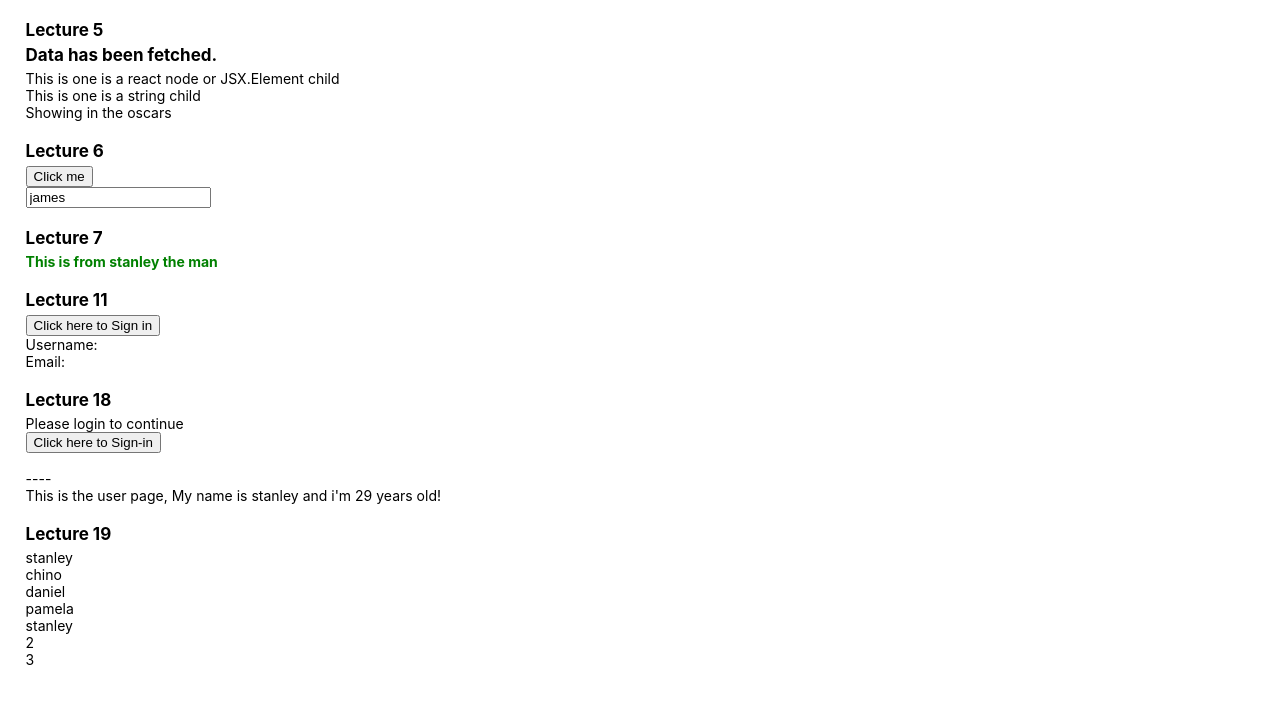
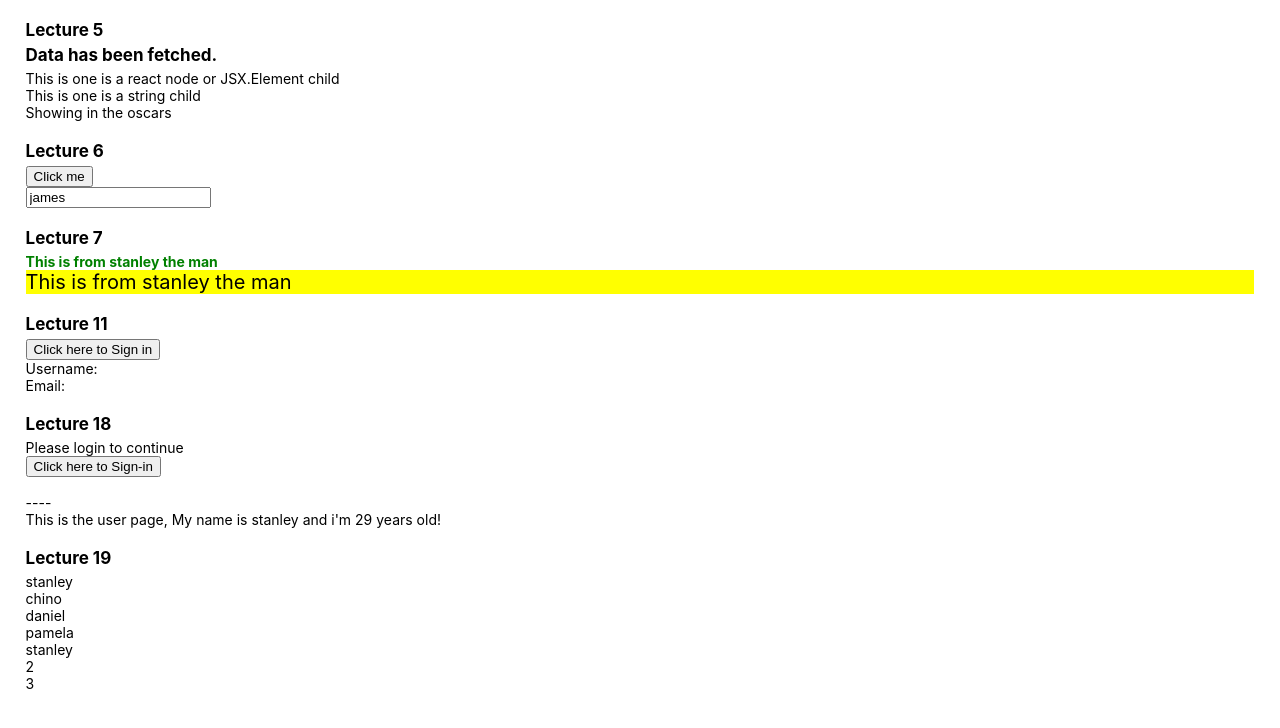
Before and after one commit to stanleychukwu17/react-typescript-1, a React (Create React App) app: page / in a window 1280 px wide. Shown: the top 728 px of the page. Built offline with nearby package versions, Linux system fonts and the light colour scheme.

Commit message:
worked on lecture 7, playing around with passing props that are css styles

```diff
--- a/src/App.tsx
+++ b/src/App.tsx
@@ -9,7 +9,7 @@ import Oscar from './components/5/Oscar';
 // lecture-6 - Event props & lecture-7 style props
 import Button from './components/6/Button';
 import Input from './components/6/Input';
-import Container from './components/7/Container';
+import Container, { Container2 } from './components/7/Container';
 
 // please note that props can also be destructured
 // const get_user = ({name, age, gender} : userProps) => this is me right here
@@ -57,6 +57,7 @@ function App() {
       <div className='cover'>
         <h1>Lecture 7</h1>
         <Container style={{color: 'green', fontWeight: 'bold'}} />
+        <Container2 background='yellow' fontSize={20} />
       </div>
 
       <div className='cover'>
--- a/src/components/7/Container.tsx
+++ b/src/components/7/Container.tsx
@@ -3,18 +3,22 @@ type containerProps = {
 }
 
 interface container2Props {
-
+    caller?: 'stanley' | 'daniel'
 }
 
 export default function Container(props: containerProps) {
-  return (
-    <div style={props.style}>
-        This is from stanley the man
-    </div>
-  )
+    return (
+        <div style={props.style}>
+            This is from stanley the man
+        </div>
+    )
 }
 
 
-export function container_2 (props: container2Props) {
-
+export function Container2 ({caller, ...attr}: container2Props & React.CSSProperties) {
+    return (
+        <div style={attr}>
+            This is from stanley the man
+        </div>
+    )
 }
```
